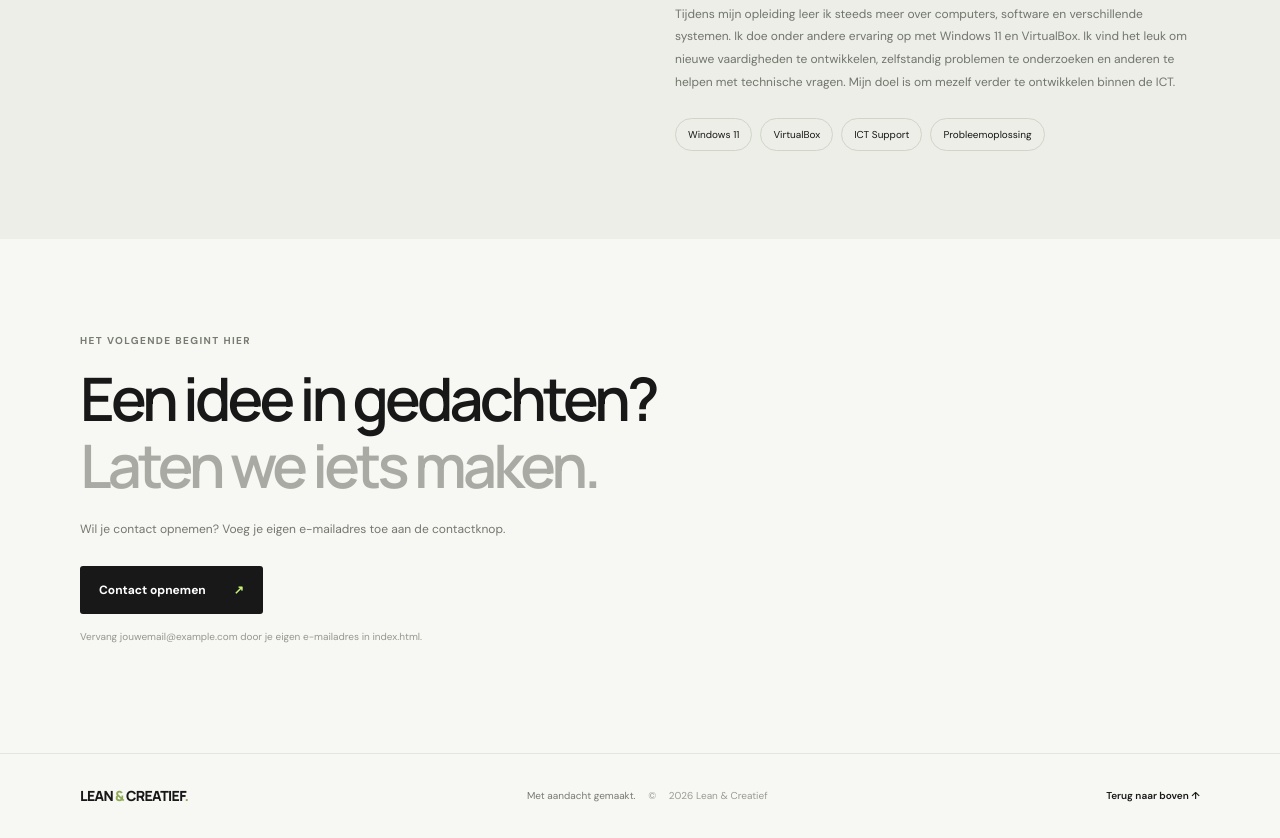
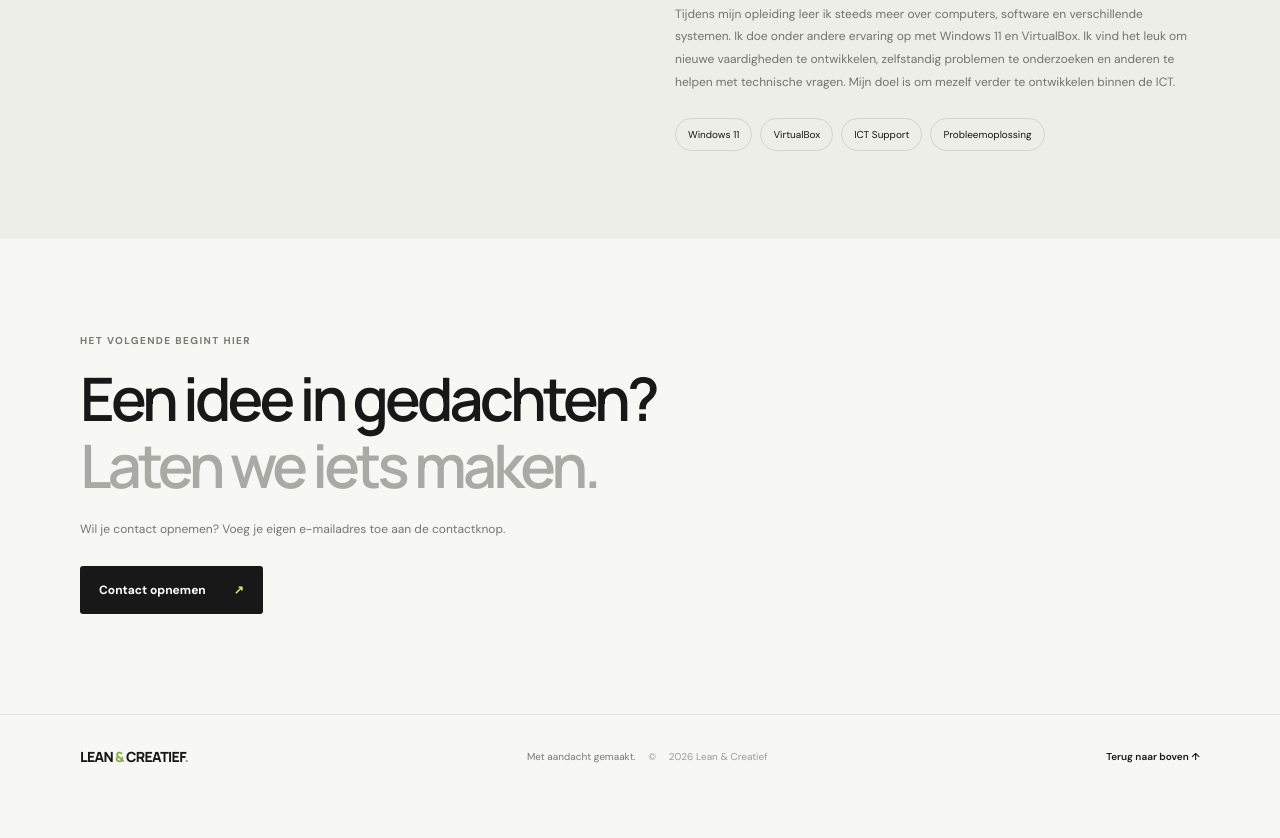
Before and after one commit to crezemini/Lean-Creatief, a plain HTML site: page index.html in a window 1280 px wide. Shown: the part 1792-2630 px from the top of the page. After the commit the page ends 2591 px from the top, so only its background shows below. Drawn offline with Linux system fonts and the light colour scheme.

Commit message:
Update index.html
Use the message Clean up contact section.

```diff
--- a/index.html
+++ b/index.html
@@ -88,7 +88,7 @@
       <h2>Een idee in gedachten?<br><span class="muted-word">Laten we iets maken.</span></h2>
       <p class="contact-copy">Wil je contact opnemen? Voeg je eigen e-mailadres toe aan de contactknop.</p>
       <a class="button button-dark" href="mailto:jouwemail@example.com" id="email-link">Contact opnemen <span aria-hidden="true">↗</span></a>
-      <p class="email-note">Vervang jouwemail@example.com door je eigen e-mailadres in index.html.</p>
+
     </section>
   </main>
 
```
